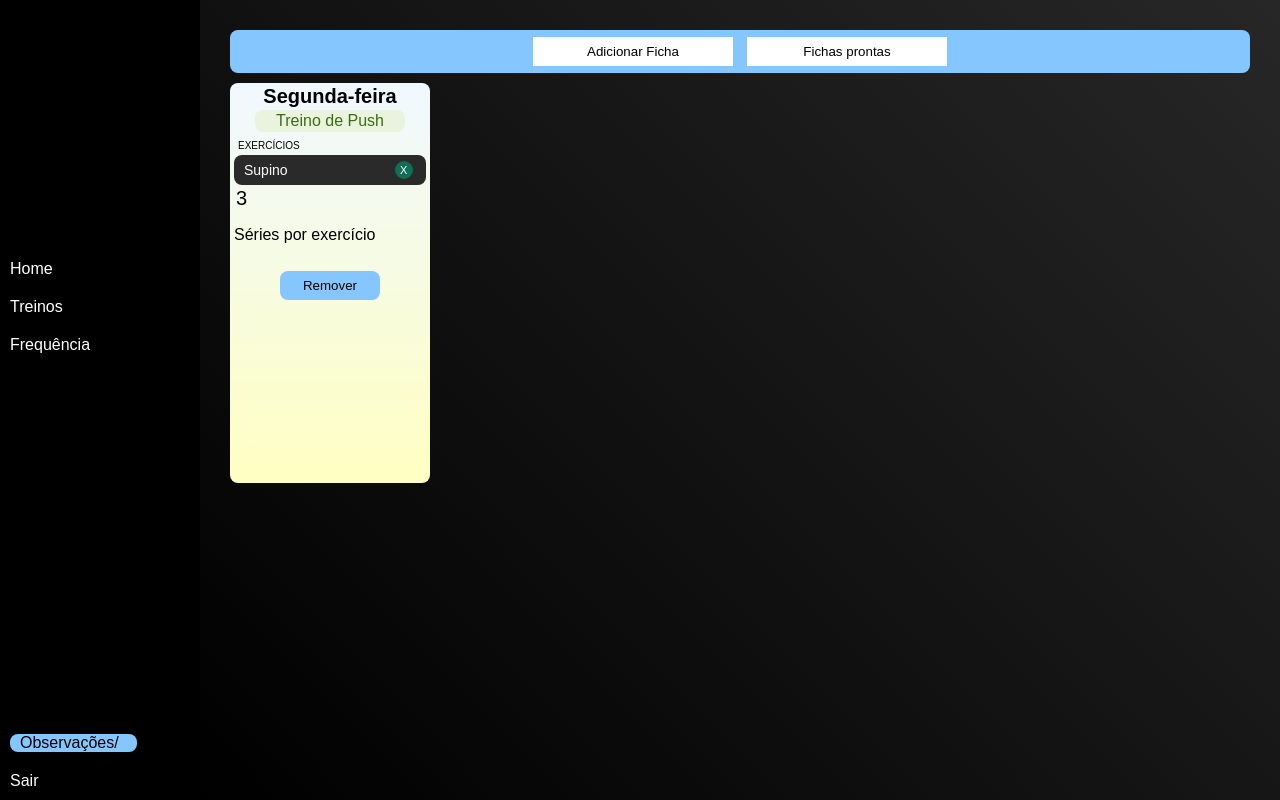
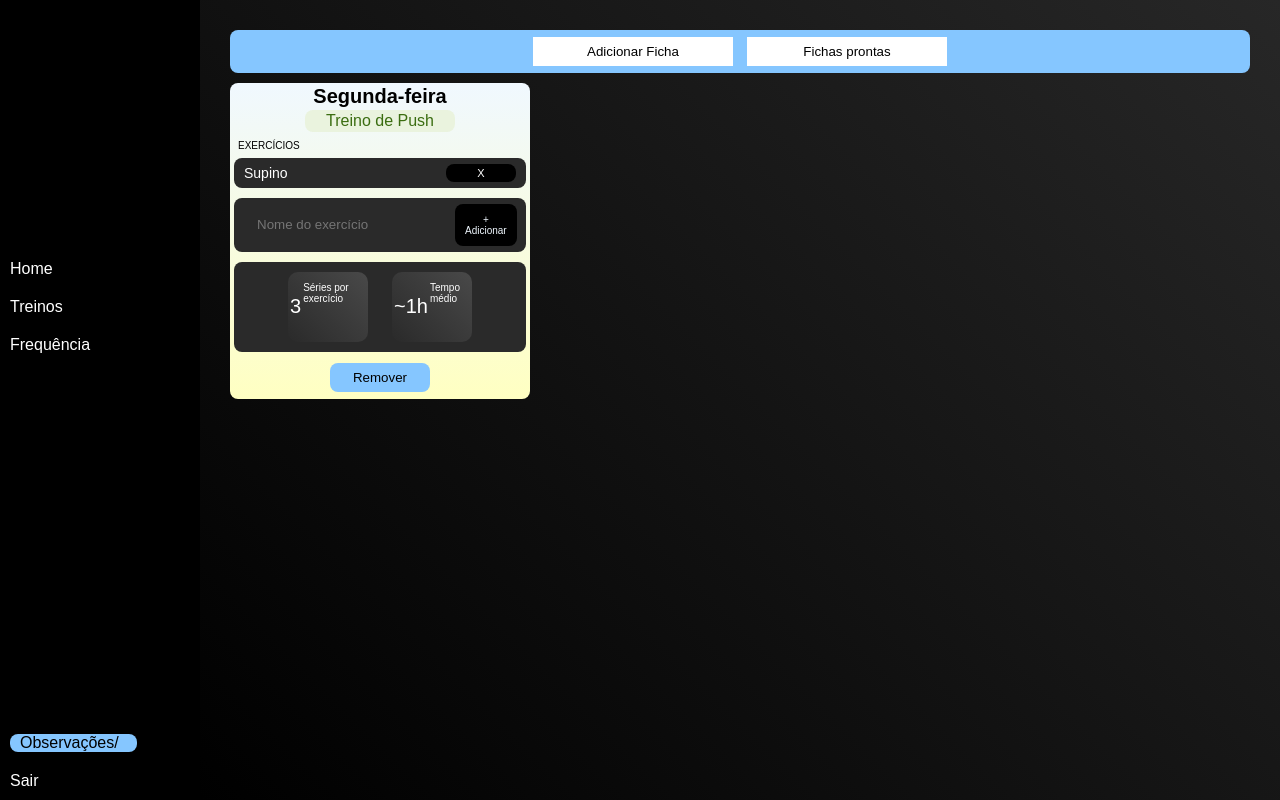
Before and after one commit to joaomelocomp/workout-map, a Flask app: page /treinos in a window 1280 px wide. Run offline with Flask 3, Linux system fonts and the light colour scheme.

Commit message:
update fichas

```diff
--- a/static/addNewDiv.js
+++ b/static/addNewDiv.js
@@ -1,62 +1,96 @@
 const btn = document.getElementById("btn");
 const container = document.getElementById("container-fichas");
 
+function bindFicha(ficha) {
+
+    ficha.querySelector(".delete").addEventListener("click", () => ficha.remove());
+
+    const addBtn = ficha.querySelector(".add_tag button");
+    const addInput = ficha.querySelector(".add_tag input");
+    addBtn.addEventListener("click", () => adicionarTag(ficha, addInput.value.trim()));
+    addInput.addEventListener("keydown", e => { if (e.key === "Enter") adicionarTag(ficha, addInput.value.trim()); });
+
+    ficha.querySelectorAll(".exe_tags button").forEach(b => {
+        b.addEventListener("click", () => b.closest(".exe_tags").remove());
+    });
+}
+
+function adicionarTag(ficha, nome) {
+    if (!nome) return;
+    const exeDiv = ficha.querySelector("#exe");
+    const addTagEl = ficha.querySelector(".add_tag");
+
+    const tag = document.createElement("div");
+    tag.className = "exe_tags";
+    tag.innerHTML = `<p>${nome}</p><button>X</button>`;
+    tag.querySelector("button").addEventListener("click", () => tag.remove());
+
+    exeDiv.insertBefore(tag, addTagEl);
+    ficha.querySelector(".add_tag input").value = "";
+}
+
+function adicionarExercicios(ficha, lista) {
+    ficha.querySelectorAll(".exe_tags").forEach(t => t.remove());
+    const exeDiv = ficha.querySelector("#exe");
+    const addTagEl = ficha.querySelector(".add_tag");
+
+    lista.split("\n").forEach(nome => {
+        if (!nome.trim()) return;
+        const tag = document.createElement("div");
+        tag.className = "exe_tags";
+        tag.innerHTML = `<p>${nome.trim()}</p><button>X</button>`;
+        tag.querySelector("button").addEventListener("click", () => tag.remove());
+        exeDiv.insertBefore(tag, addTagEl);
+    });
+}
+
+bindFicha(document.querySelector(".fichas"));
+
 btn.addEventListener("click", () => {
-
     const fichas = container.querySelectorAll(".fichas");
-
     if (fichas.length < 5) {
-
-        const fichaBase = fichas[0];
-        const novaFicha = fichaBase.cloneNode(true);
-
+        const novaFicha = fichas[0].cloneNode(true);
         novaFicha.querySelector("h1").textContent = "Novo dia";
         novaFicha.querySelector("h2").textContent = "Novo treino";
-
         container.appendChild(novaFicha);
-
+        bindFicha(novaFicha);
     } else {
-        alert("Fichas máximas atingidas!")
+        alert("Fichas máximas atingidas!");
     }
-
 });
 
 const overlay = document.getElementById("modal-overlay");
 const botao_fichas = document.getElementById("btnfichas");
-
 botao_fichas.addEventListener("click", () => overlay.style.display = "flex");
 
 const fechar_modal = document.getElementById("modal-close");
-
 fechar_modal.addEventListener("click", () => overlay.style.display = "none");
 
-function modal_close(){
-    overlay.style.display = "none"
-};
+function modal_close() { overlay.style.display = "none"; }
 
 const plans = {
     ppl: { days: ["Segunda", "Quarta", "Sexta"], labels: ["Push", "Pull", "Legs"],
-            treinos: [
-            "Supino Reto 4x8\nSupino Inclinado 3x10\nDevelopment 3x12\nTriceps Corda 3x12\nTriceps Testa 3x10",
-            "Puxada Frontal 4x8\nRemada Curvada 4x10\nRosca Direta 3x12\nRosca Martelo 3x12\nFace Pull 3x15",
-            "Agachamento 4x8\nLeg Press 4x10\nCadeira Extensora 3x12\nMesa Flexora 3x12\nPanturrilha 4x15",
+        treinos: [
+            "Supino Reto\nSupino Inclinado\nDevelopment\nTriceps Corda\nTriceps Testa",
+            "Puxada Frontal\nRemada Curvada\nRosca Direta\nRosca Martelo\nFace Pull",
+            "Agachamento\nLeg Press\nCadeira Extensora\nMesa Flexora\nPanturrilha",
         ]
     },
-    ul:   { days: ["Segunda", "Terça", "Quinta", "Sexta"], labels: ["Upper A", "Lower A", "Upper B", "Lower B"],
-            treinos: [
-            "Supino Reto 4x8\nDevelopment 3x10\nPuxada Frontal 4x8\nRemada 3x10\nTriceps 3x12\nRosca 3x12",
-            "Agachamento 4x8\nLeg Press 4x10\nMesa Flexora 3x12\nCadeira Extensora 3x12\nPanturrilha 4x15",
-            "Supino Inclinado 4x8\nRemada Curvada 4x10\nElevação Lateral 3x12\nTriceps Testa 3x12\nRosca Martelo 3x12",
-            "Stiff 4x8\nAfundo 3x10\nLeg Press 4x10\nMesa Flexora 3x12\nPanturrilha 4x15",
+    ul: { days: ["Segunda", "Terça", "Quinta", "Sexta"], labels: ["Upper A", "Lower A", "Upper B", "Lower B"],
+        treinos: [
+            "Supino Reto\nDevelopment\nPuxada Frontal\nRemada\nTriceps\nRosca",
+            "Agachamento\nLeg Press\nMesa Flexora\nCadeira Extensora\nPanturrilha",
+            "Supino Inclinado\nRemada Curvada\nElevação Lateral\nTriceps Testa\nRosca Martelo",
+            "Stiff\nAfundo\nLeg Press\nMesa Flexora\nPanturrilha",
         ]
-     },
-    fb:   { days: ["Segunda", "Quarta", "Sexta"], labels: ["Full Body A", "Full Body B", "Full Body C"],
-            treinos: [
-            "Agachamento 4x8\nSupino Reto 4x8\nRemada Curvada 4x8\nDevelopment 3x10\nRosca Direta 3x12\nTriceps Corda 3x12",
-            "Leg Press 4x10\nSupino Inclinado 3x10\nPuxada Frontal 4x8\nElevação Lateral 3x12\nRosca Martelo 3x12\nTriceps Testa 3x12",
-            "Stiff 4x8\nSupino Fechado 3x10\nRemada Unilateral 3x10\nDevelopment 3x12\nRosca Concentrada 3x12\nPanturrilha 4x15",
+    },
+    fb: { days: ["Segunda", "Quarta", "Sexta"], labels: ["Full Body A", "Full Body B", "Full Body C"],
+        treinos: [
+            "Agachamento\nSupino Reto\nRemada Curvada\nDevelopment\nRosca Direta\nTriceps Corda",
+            "Leg Press\nSupino Inclinado\nPuxada Frontal\nElevação Lateral\nRosca Martelo\nTriceps Testa",
+            "Stiff\nSupino Fechado\nRemada Unilateral\nDevelopment\nRosca Concentrada\nPanturrilha",
         ]
-     },
+    },
 };
 
 document.querySelectorAll(".plan-card").forEach(card => {
@@ -70,8 +104,11 @@ document.querySelectorAll(".plan-card").forEach(card => {
             let ficha = i === 0 ? fichaBase : fichaBase.cloneNode(true);
             ficha.querySelector("h1").textContent = dia;
             ficha.querySelector("h2").textContent = labels[i];
-            ficha.querySelector("textarea").value = treinos[i];
-            if (i > 0) container.appendChild(ficha);
+            adicionarExercicios(ficha, treinos[i]);
+            if (i > 0) {
+                container.appendChild(ficha);
+                bindFicha(ficha);
+            }
         });
 
         modal_close();
--- a/static/login.css
+++ b/static/login.css
@@ -132,6 +132,7 @@ body {
     outline: none;
 
     color: aliceblue;
+
     text-decoration: none;
     background-color: #000000;
 
--- a/static/sidebar.css
+++ b/static/sidebar.css
@@ -74,8 +74,8 @@ a {
     display: flex;
     flex-direction: column;
 
-    width: 200px;
-    height: 400px;
+    width: 300px;
+    height: auto;
 
     border-radius: 8px;
     background: linear-gradient(180deg, aliceblue, rgb(255, 255, 194))
@@ -117,7 +117,9 @@ a {
 .exe_tags {
     display: inline-flex;
     align-items: center;
-    gap: 107px;
+    gap: 1%;
+
+    margin-top: 1%;
 
     background: #2a2a2a;
     padding: 6px 10px;
@@ -135,17 +137,102 @@ a {
     outline: none;
     cursor: pointer;
 
-    background: #0F6E56;
+    background: #000000;
     color: #fff;
     font-size: 11px;
 
-    width: 18px;
+    width: 70px;
     height: 18px;
-    border-radius: 50%;
+    border-radius: 8px;
+
+    margin-left: auto;
 
     display: flex;
     align-items: center;
     justify-content: center;
+}
+
+.add_tag {
+    margin-top:  10px;
+    margin-bottom: 10px;
+
+    display: inline-flex;
+    align-items: center;
+    gap: 8px;
+
+
+    background: #2a2a2a;
+    padding: 6px 10px;
+    border-radius: 8px;
+}
+
+.add_tag button {
+    cursor: pointer;
+
+    font-size: 10px;
+
+    border: none;
+    outline: none;
+
+    color: aliceblue;
+    text-decoration: none;
+    background-color: #000000;
+
+    width: 100px;
+
+    padding: 10px;
+    border-radius: 8px;
+    transition: 0.5s;
+}
+
+.add_tag input {
+    padding: 7px;
+    width: 200px;
+
+    border: 1px solid transparent;
+    outline: none;
+
+    color: whitesmoke;
+
+    margin: 5px;
+    transition: 0.5s;
+
+    background-color: transparent;
+}
+
+.add_tag input:hover {transition: 0.5s; border: 1px solid whitesmoke;}
+
+.container_series {
+    display: flex;
+    justify-content: center;
+
+    width: 100%;
+    height: auto;
+
+    border-radius: 8px;
+    margin-top: auto;
+    gap: 4px;
+    background-color: #2a2a2a;
+}
+
+.series {
+    display: flex;
+    font-weight: lighter;
+    font-size: 10px;
+
+    margin: 10px;
+
+    justify-content: center;
+    align-content: center;
+
+    background: linear-gradient(45deg, #2a2a2a, #494949);
+
+    color: #fff;
+
+    width: 80px;
+    height: 70px;
+
+    border-radius: 10px;
 }
 
 #container-fichas {
--- a/templates/sobre.html
+++ b/templates/sobre.html
@@ -12,5 +12,6 @@
         <p style="color: aliceblue;">06/05/26 (a noite) - tava animado fiz quase tudo</p>
         <p style="color: aliceblue;">06/05/26 (a noite) - ta complicado de mexer nessa sidebar</p>
         <p style="color: aliceblue;">07/05/26 - ean</p>
+        <p style="color: aliceblue;">07/05/26 - css ta ficando muito extenso e muito confuso</p>
     </div>
 {%endblock%}
--- a/templates/treinos.html
+++ b/templates/treinos.html
@@ -55,10 +55,18 @@
                     <p>Supino</p>
                     <button>X</button>
                 </div>
-                <div>
-                    <div>
+                <div class="add_tag">
+                    <input type="text" placeholder="Nome do exercício">
+                    <button>+ Adicionar</button>
+                </div>
+                <div class="container_series">
+                    <div class="series">
                         <h1 contenteditable="true">3</h1>
                         <p>Séries por exercício</p>
+                    </div>
+                    <div class="series">
+                        <h1 contenteditable="true">~1h</h1>
+                        <p>Tempo médio</p>
                     </div>
                 </div>
             </div>
```
Also changed, not shown: README.md, static/print_fichas.png (added), static/print_opcoes.png (added).
